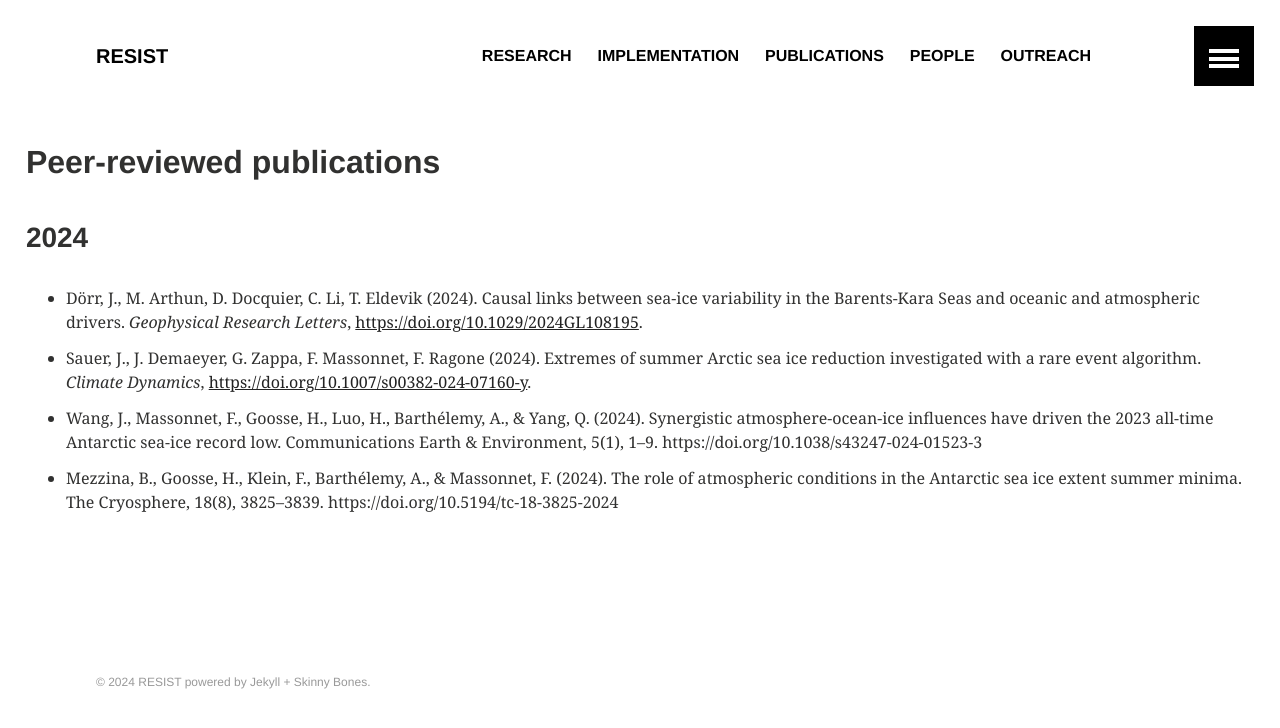
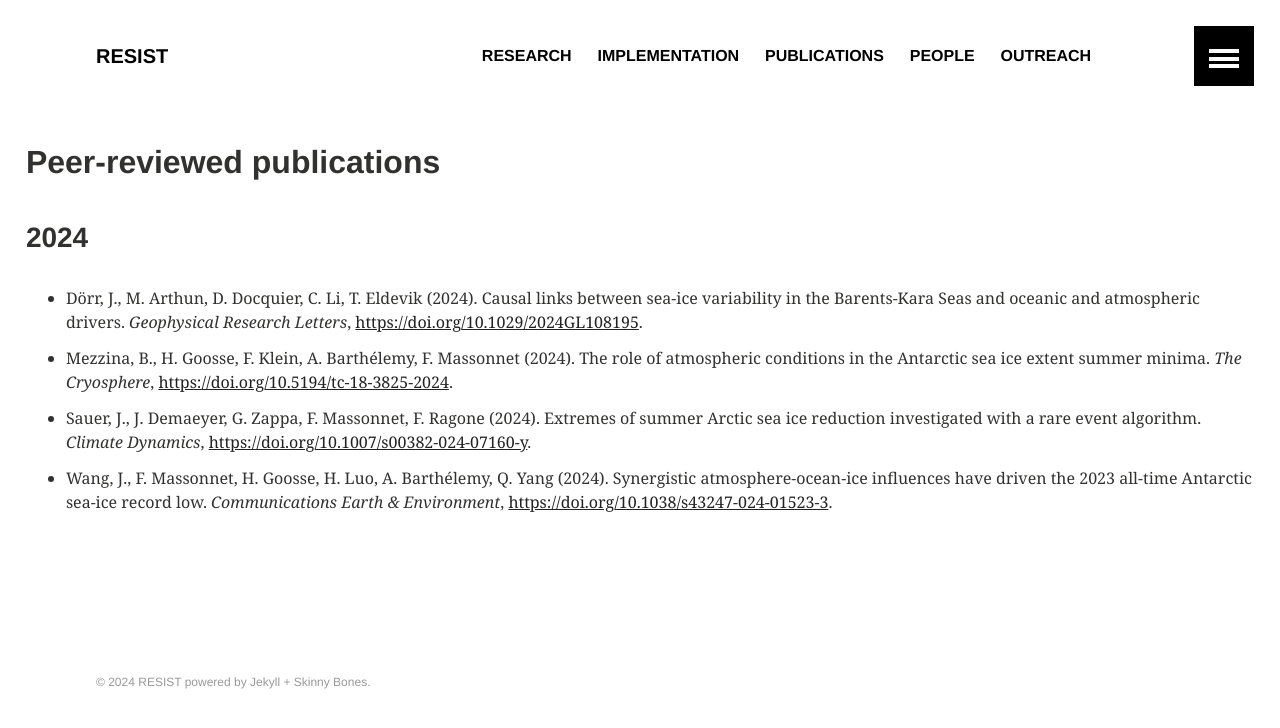
Before and after one commit to resist-impuls/resist-impuls.github.io, a Jekyll site: the page built from publications.md, in a window 1280 px wide. Shown: the top 728 px of the page. Built offline with Jekyll 4.4.1, drawn with Linux system fonts in a browser that asks for light colours; our own code applies the rules of GitHub Pages for plain Markdown files.

Commit message:
Update publications.md

```diff
--- a/publications.md
+++ b/publications.md
@@ -2,6 +2,6 @@
 
 ### 2024
 - Dörr, J., M. Arthun, D. Docquier, C. Li, T. Eldevik (2024). Causal links between sea-ice variability in the Barents-Kara Seas and oceanic and atmospheric drivers. _Geophysical Research Letters_, [https://doi.org/10.1029/2024GL108195](https://doi.org/10.1029/2024GL108195).
+- Mezzina, B., H. Goosse, F. Klein, A. Barthélemy, F. Massonnet (2024). The role of atmospheric conditions in the Antarctic sea ice extent summer minima. _The Cryosphere_, [https://doi.org/10.5194/tc-18-3825-2024](https://doi.org/10.5194/tc-18-3825-2024).
 - Sauer, J., J. Demaeyer, G. Zappa, F. Massonnet, F. Ragone (2024). Extremes of summer Arctic sea ice reduction investigated with a rare event algorithm. _Climate Dynamics_, [https://doi.org/10.1007/s00382-024-07160-y](https://doi.org/10.1007/s00382-024-07160-y).
-- Wang, J., Massonnet, F., Goosse, H., Luo, H., Barthélemy, A., & Yang, Q. (2024). Synergistic atmosphere-ocean-ice influences have driven the 2023 all-time Antarctic sea-ice record low. Communications Earth & Environment, 5(1), 1–9. https://doi.org/10.1038/s43247-024-01523-3
-- Mezzina, B., Goosse, H., Klein, F., Barthélemy, A., & Massonnet, F. (2024). The role of atmospheric conditions in the Antarctic sea ice extent summer minima. The Cryosphere, 18(8), 3825–3839. https://doi.org/10.5194/tc-18-3825-2024
+- Wang, J., F. Massonnet, H. Goosse, H. Luo, A. Barthélemy, Q. Yang (2024). Synergistic atmosphere-ocean-ice influences have driven the 2023 all-time Antarctic sea-ice record low. _Communications Earth & Environment_, [https://doi.org/10.1038/s43247-024-01523-3](https://doi.org/10.1038/s43247-024-01523-3).
```
